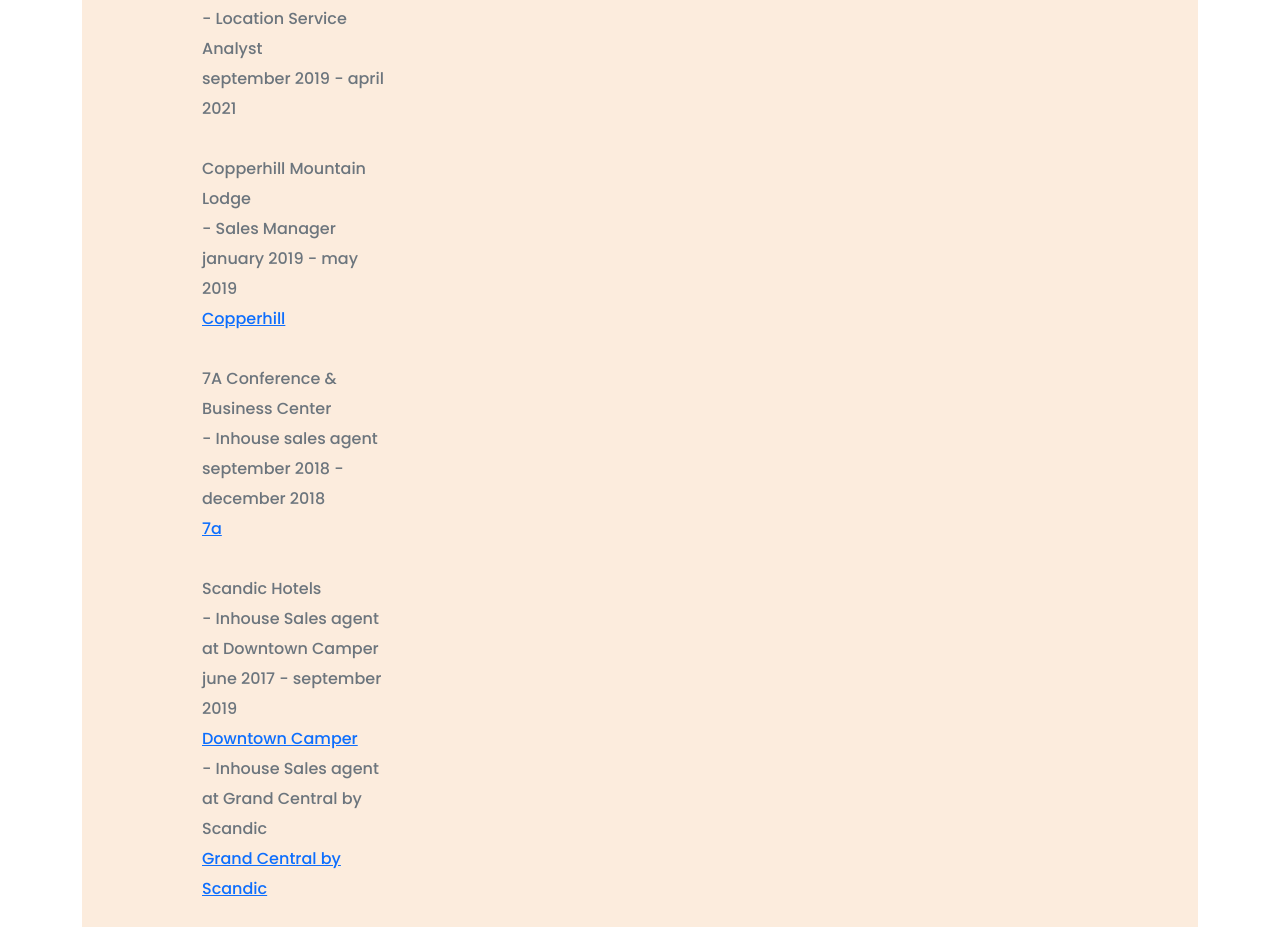
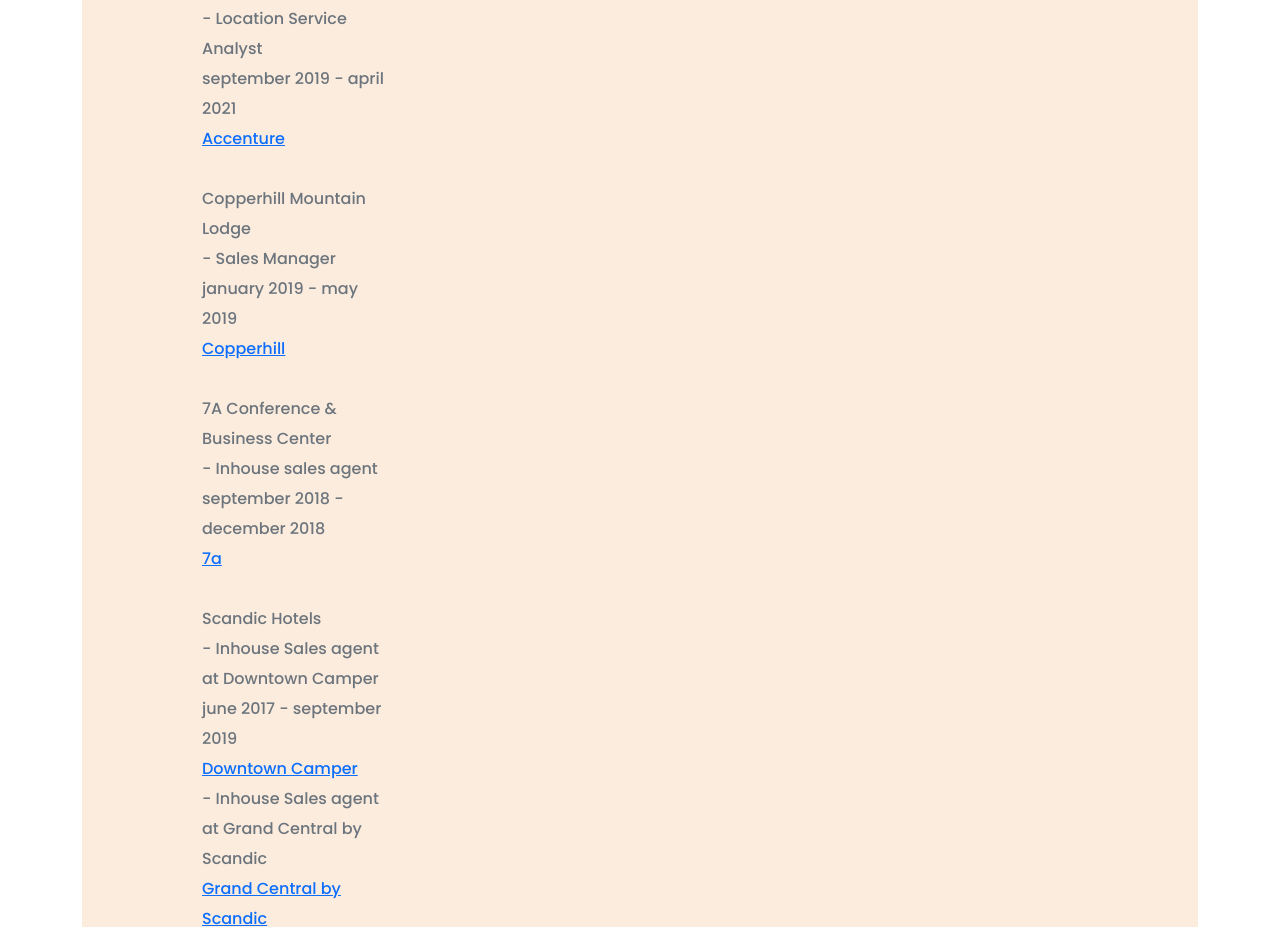
Before and after one commit to nina-thur/Homework-3, a website: page about.html in a window 1280 px wide. Shown: the part 822-1749 px from the top of the page. Drawn offline with nearby package versions, Linux system fonts and the light colour scheme.

Commit message:
Update about.html

```diff
--- a/about.html
+++ b/about.html
@@ -63,6 +63,7 @@
                  april 2021 - now</br>
                  - Location Service Analyst</br>
                  september 2019 - april 2021</br>
+                <a href="https://www.accenture.com/se-en" target="_blank" title="Accenture homepage"> Accenture </a></br>
                 </br>
                 Copperhill Mountain Lodge</br>
                 - Sales Manager</br>
@@ -90,6 +91,7 @@
             </div>
         </div>
         </div>
+        </div>
     </footer>
 </body>
 </html>
```
